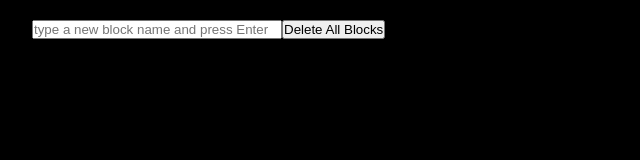
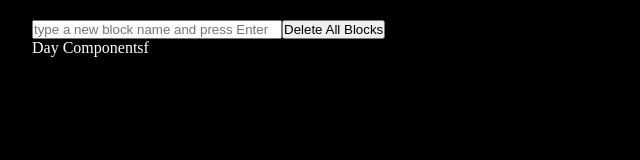
Before and after one commit to danifromecuador/flexyday, a React (Vite) app: page / in a window 1280 px wide. Shown: the top 160 px of the page, without its empty margins (0-640 px from the left). Built offline with nearby package versions, Linux system fonts and the light colour scheme.

Commit message:
Create a Day component | feat/layout | main/App.jsx & src/day/ |

```diff
--- a/main/App.jsx
+++ b/main/App.jsx
@@ -1,10 +1,12 @@
 import { Header } from '../src/header/Header'
+import { Day } from '../src/day/Day'
 import './App.css'
 
 export const App = () => {
   return (
     <div className="App">
       <Header />
+      <Day />
     </div>
   )
 }
--- /dev/null
+++ b/src/day/Day.jsx
@@ -0,0 +1,12 @@
+import { useState } from 'react'
+import './Day.css'
+
+export const Day = () => {
+  const [blocks, setBlocks] = useState(JSON.parse(localStorage.getItem("blocks")) || [])
+  console.log(blocks)
+  return (
+    <div className='Day'>
+      Day Componentsf
+    </div>
+  )
+}
```
Also changed, not shown: src/day/Day.css (added).
